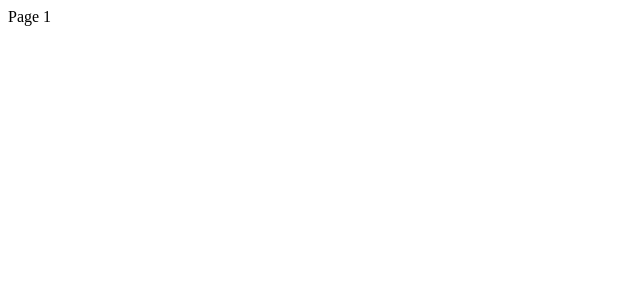
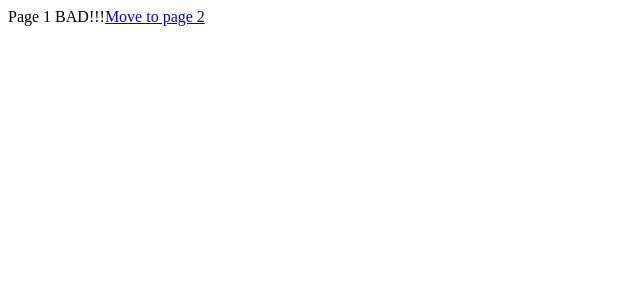
Before and after one commit to tathagat2006/TwitchClone, a React (Create React App) app in the folder client/: page / in a window 1280 px wide. Shown: the top 300 px of the page, without its empty margins (0-640 px from the left). Built offline with nearby package versions, Linux system fonts and the light colour scheme.

Commit message:
do not use anchor tags to navigate within urls
Signed-off-by: Tathagat Thapliyal <tathagat.thapliyal@gmail.com>

```diff
--- a/client/src/components/App.js
+++ b/client/src/components/App.js
@@ -2,11 +2,21 @@ import React from "react";
 import { BrowserRouter, Route } from "react-router-dom";
 
 const PageOne = () => {
-  return <div>Page 1</div>;
+  return (
+    <div>
+      Page 1 BAD!!!
+      <a href="/pagetwo">Move to page 2</a>
+    </div>
+  );
 };
 
 const PageTwo = () => {
-  return <div>Page 2</div>;
+  return (
+    <div>
+      Page 2 BAD!!!
+      <a href="/">Move to page 1</a>
+    </div>
+  );
 };
 
 const App = () => {
```
